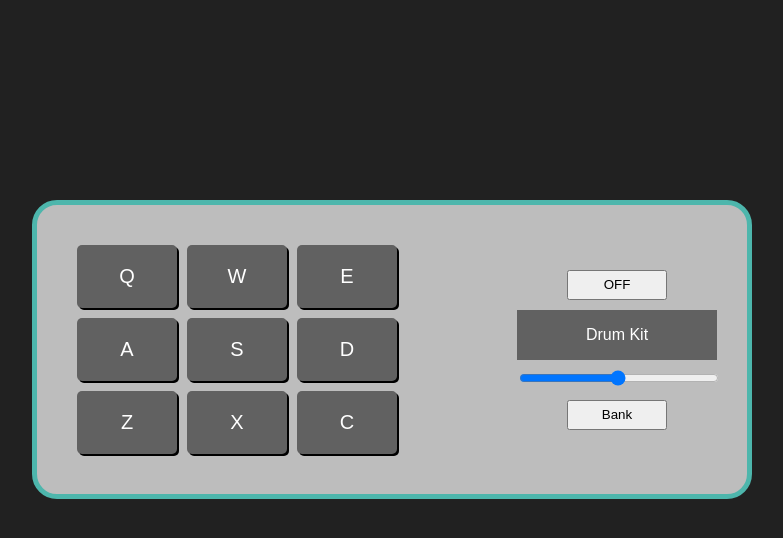
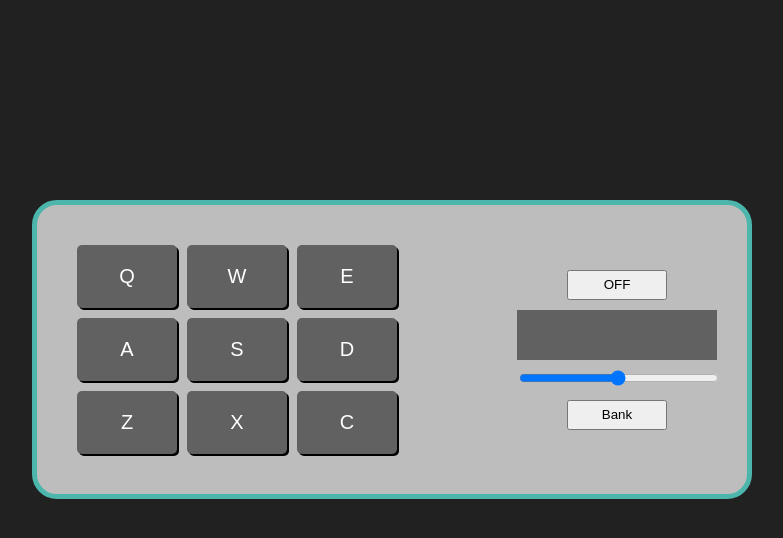
Before and after one commit to jazztbone2b/react-drum-machine, a React (Create React App) app: page / in a window 1280 px wide. Both pictures are taken after a click on the button "ON". Shown: the top 538 px of the page, without its empty margins (248-1031 px from the left). Built offline with nearby package versions, Linux system fonts and the light colour scheme.

Commit message:
added functionality to turn the power on and off

```diff
--- a/src/Container.js
+++ b/src/Container.js
@@ -2,6 +2,7 @@ import React, { Component } from 'react';
 import BankOne from './BankOne';
 import BankTwo from './BankTwo';
 import ControlPanel from './ControlPanel';
+import PowerOff from './PowerOff';
 
 //need to get the pad sound names passed
 //into the control panel box when a pad is clicked
@@ -13,7 +14,8 @@ class Container extends Component {
     state = {
         bankOne: true,
         bankTwo: false,
-        bankName: 'Drum Kit'
+        bankName: 'Drum Kit',
+        power: true
     }
     handleClick = () => {
         this.state.bankOne ?
@@ -28,16 +30,26 @@ class Container extends Component {
             bankName: 'Drum Kit'
         }))
     }
+    getPower = (dataFromChild) => {
+        this.setState(() => ({
+            power: dataFromChild
+        }))
+    }
     render(){
         return(
             <div className='main-container'>
-                {this.state.bankOne ? (
+            {this.state.power ? (
+                this.state.bankOne ? (
                     <BankOne pads={pads}/>
                 ): <BankTwo pads={pads}/>
-                }
+            ):
+                <PowerOff pads={pads} />
+            }
+
                 <ControlPanel
                     click={this.handleClick}
                     text={this.state.bankName}
+                    callBackfromParent={this.getPower}
                 />
             </div>
         )
--- a/src/ControlPanel.js
+++ b/src/ControlPanel.js
@@ -8,12 +8,15 @@ class ControlPanel extends Component {
     }
     togglePower = () => {
         if(this.state.power) {
+            this.props.callBackfromParent(false);
+            document.getElementById('sound-name').innerHTML = '';
             this.setState(() => ({
                 power: false,
                 innerText: 'OFF',
                 backgroundColor: ''
             }))
         } else {
+            this.props.callBackfromParent(true);
             this.setState(() => ({
                 power: true,
                 innerText: 'ON',
--- /dev/null
+++ b/src/PowerOff.js
@@ -0,0 +1,15 @@
+import React, { Component } from 'react';
+
+class PowerOff extends Component {
+    render() {
+        return (
+        <div className='grid-container'>
+            {this.props.pads.map((pad) => (
+                <input type='button' className='pads' id={pad} key={pad} value={pad}/>
+            ))}
+        </div>
+        )
+    }
+}
+
+export default PowerOff;
```
